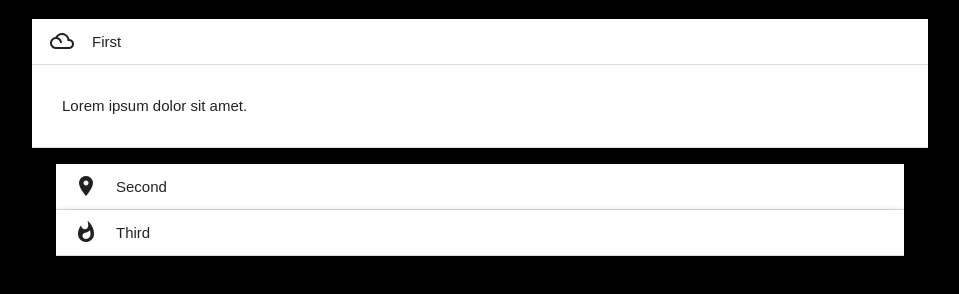
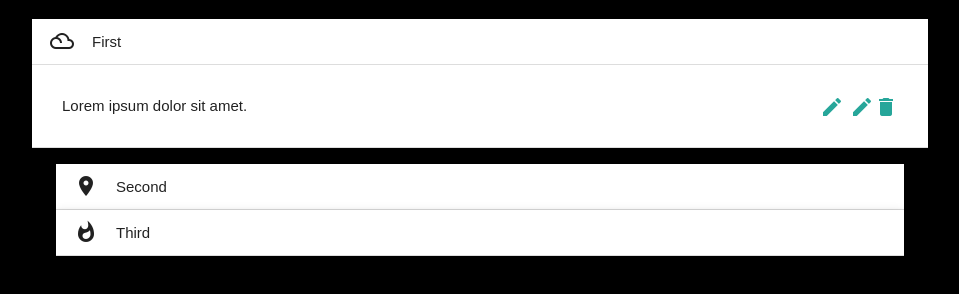
Before and after one commit to Malekith94/incidenciasCarmona, a PHP site: page /usuarios.php in a window 1280 px wide, after a click that opens the changed part. Shown: the part 161-455 px from the top of the page, without its empty margins (160-1119 px from the left). Run offline with PHP 8.4, Linux system fonts and the light colour scheme.

Commit message:
17-05-2017 14:30

```diff
--- a/usuarios.php
+++ b/usuarios.php
@@ -71,15 +71,15 @@
 		<ul class="collapsible popout" data-collapsible="accordion">
 			<li>
 				<div class="collapsible-header"><i class="material-icons">filter_drama</i>First</div>
-				<div class="collapsible-body prueba"><span>Lorem ipsum dolor sit amet.</span></div>
+				<div class="collapsible-body prueba"><span>Lorem ipsum dolor sit amet.</span><a href="#!" class="secondary-content"><i class="material-icons">mode edit</i><i class="material-icons">delete</i></a></div>
 			</li>
 			<li>
 				<div class="collapsible-header"><i class="material-icons">place</i>Second</div>
-				<div class="collapsible-body prueba"><span>Lorem ipsum dolor sit amet.</span></div>
+				<div class="collapsible-body prueba"><span>Lorem ipsum dolor sit amet.</span><a href="#!" class="secondary-content"><i class="material-icons">mode edit</i><i class="material-icons">delete</i></a></div>
 			</li>
 			<li>
 				<div class="collapsible-header"><i class="material-icons">whatshot</i>Third</div>
-				<div class="collapsible-body prueba"><span>Lorem ipsum dolor sit amet.</span></div>
+				<div class="collapsible-body prueba"><span>Lorem ipsum dolor sit amet.</span><a href="#!" class="secondary-content"><i class="material-icons">mode edit</i><i class="material-icons">delete</i></a></div>
 			</li>
 		</ul>
 		</div>
@@ -90,15 +90,15 @@
 		<ul class="collapsible popout" data-collapsible="accordion">
 			<li>
 				<div class="collapsible-header"><i class="material-icons">filter_drama</i>First</div>
-				<div class="collapsible-body prueba"><span>Lorem ipsum dolor sit amet.</span></div>
+				<div class="collapsible-body prueba"><span>Lorem ipsum dolor sit amet.</span><a href="#!" class="secondary-content"><i class="material-icons">mode edit</i><i class="material-icons">delete</i></a></div>
 			</li>
 			<li>
 				<div class="collapsible-header"><i class="material-icons">place</i>Second</div>
-				<div class="collapsible-body prueba"><span>Lorem ipsum dolor sit amet.</span></div>
+				<div class="collapsible-body prueba"><span>Lorem ipsum dolor sit amet.</span><a href="#!" class="secondary-content"><i class="material-icons">mode edit</i><i class="material-icons">delete</i></a></div>
 			</li>
 			<li>
 				<div class="collapsible-header"><i class="material-icons">whatshot</i>Third</div>
-				<div class="collapsible-body prueba"><span>Lorem ipsum dolor sit amet.</span></div>
+				<div class="collapsible-body prueba"><span>Lorem ipsum dolor sit amet.</span><a href="#!" class="secondary-content"><i class="material-icons">mode edit</i><i class="material-icons">delete</i></a></div>
 			</li>
 		</ul>
 		</div>
@@ -109,15 +109,16 @@
 		<ul class="collapsible popout" data-collapsible="accordion">
 			<li>
 				<div class="collapsible-header"><i class="material-icons">filter_drama</i>First</div>
-				<div class="collapsible-body prueba"><span>Lorem ipsum dolor sit amet.</span></div>
+				<div class="collapsible-body prueba"><span>Lorem ipsum dolor sit amet.</span> <a href="#!" class="secondary-content"><i class="material-icons">mode edit</i><i class="material-icons">delete</i></a>
+                </div>
 			</li>
 			<li>
 				<div class="collapsible-header"><i class="material-icons">place</i>Second</div>
-				<div class="collapsible-body prueba"><span>Lorem ipsum dolor sit amet.</span></div>
+				<div class="collapsible-body prueba"><span>Lorem ipsum dolor sit amet.</span><a href="#!" class="secondary-content"><i class="material-icons">mode edit</i><i class="material-icons">delete</i></a></div>
 			</li>
 			<li>
 				<div class="collapsible-header"><i class="material-icons">whatshot</i>Third</div>
-				<div class="collapsible-body prueba"><span>Lorem ipsum dolor sit amet.</span></div>
+				<div class="collapsible-body prueba"><span>Lorem ipsum dolor sit amet.</span><a href="#!" class="secondary-content"><i class="material-icons">mode edit</i><i class="material-icons">delete</i></a></div>
 			</li>
 		</ul>
 		</div>
```
Also changed, not shown: css/usuarios.css (line endings or trailing spaces).
